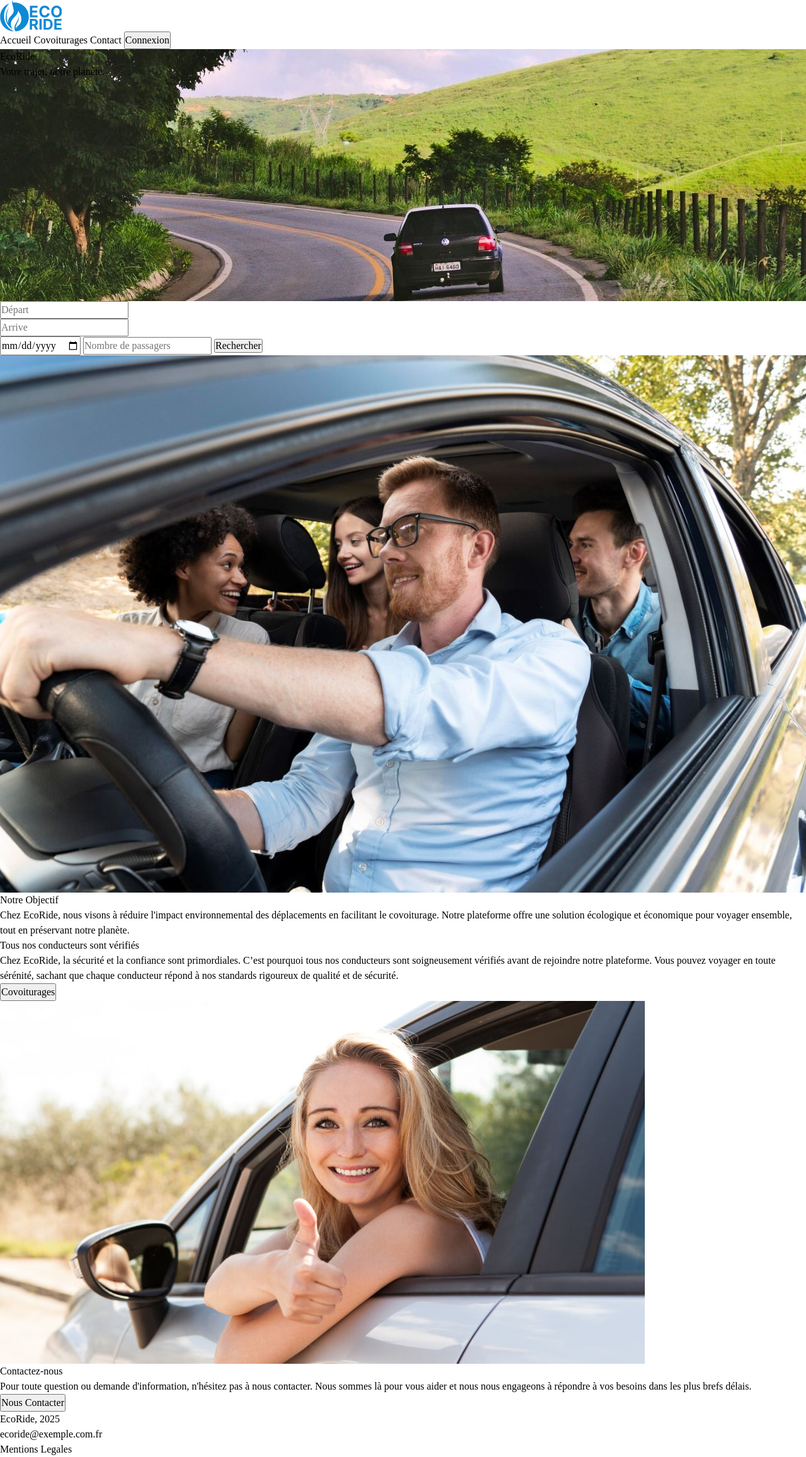
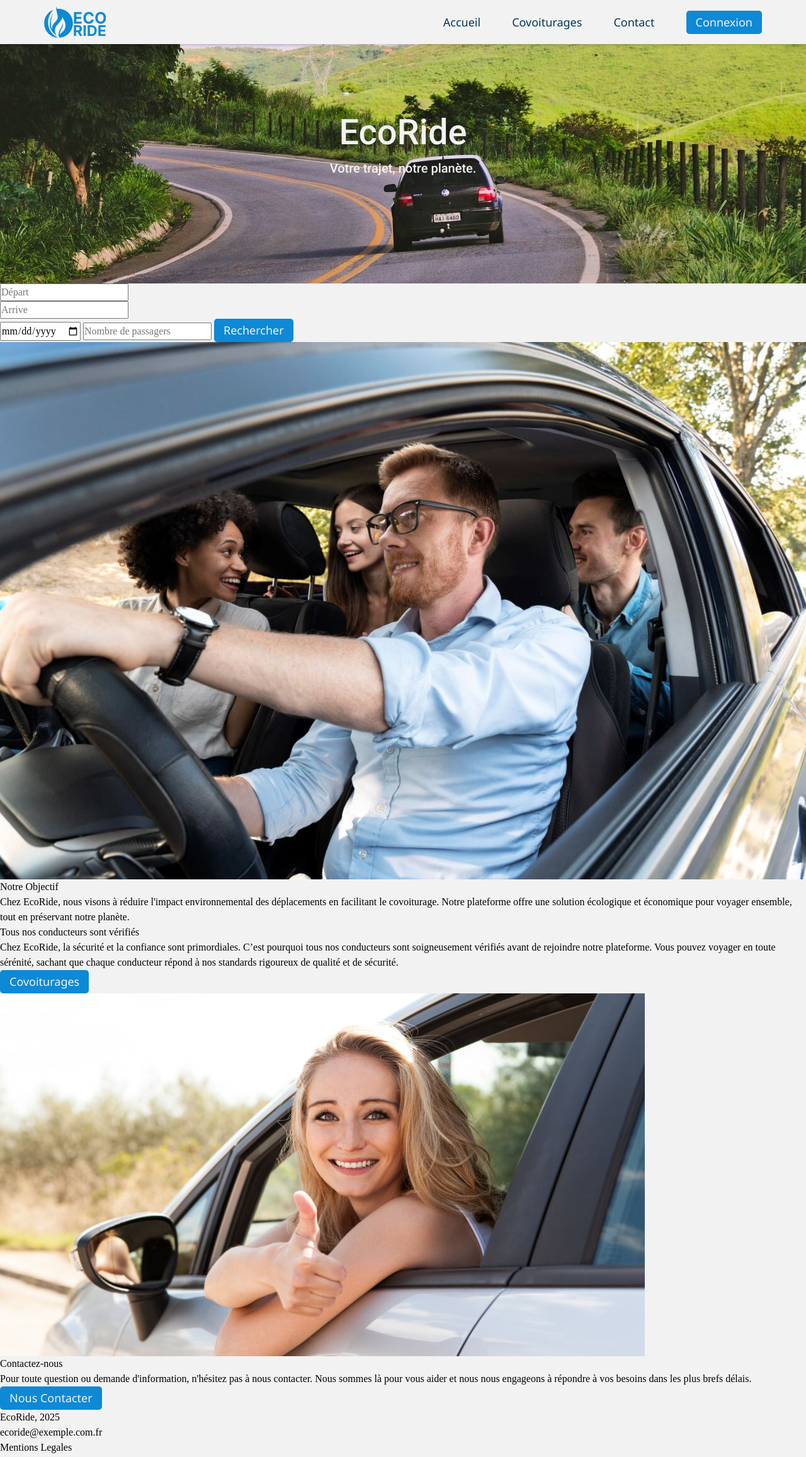
Before and after one commit to joselezcano8/EcoRide---Studi, a PHP site: page / in a window 1280 px wide. Shown: the whole page at 63% size. Run offline with PHP 8.4, Linux system fonts and the light colour scheme.

Commit message:
Barre navigation et home

```diff
--- a/index.html
+++ b/index.html
@@ -16,7 +16,7 @@
 </head>
 <body>
     <!-- Section de la barre de navigation -->
-    <nav>
+    <nav class="nav padding">
         <a href="">
             <img src="img/logo_primary.png" alt="Logo Eco Ride">
         </a>
@@ -24,13 +24,13 @@
             <a href="">Accueil</a>
             <a href="">Covoiturages</a>
             <a href="">Contact</a>
-            <button>Connexion</button>
+            <button class="button">Connexion</button>
         </ul>
     </nav>
     <!-- Titre, sous-titre et bg image -->
-    <header style="background-image: url('img/car_road.jpg');width: 100wh; height: 400px; background-repeat: no-repeat">
-        <h1>EcoRide</h1>
-        <h3>Votre trajet, notre planète.</h3>
+    <header class="header" style="background-image: url('img/car_road.jpg');width: 100wh; height: 450px; background-repeat: no-repeat">
+        <h1 style="color: var(--clr-clear)">EcoRide</h1>
+        <h3 style="color: var(--clr-clear)">Votre trajet, notre planète.</h3>
     </header>
     <main>
         <!--Recherhce Itineraire-->
@@ -45,7 +45,7 @@
 
             <input type="number" name="" id="" placeholder="Nombre de passagers">
 
-            <input type="button" value="Rechercher">
+            <input type="button" value="Rechercher" class="button">
         </form>
         <section class="objectif">
             <img src="img/covoiturage.jpg" alt="Image du covoiturage">
@@ -58,14 +58,14 @@
             <div>
                 <h2>Tous nos conducteurs sont vérifiés</h2>
                 <p>Chez EcoRide, la sécurité et la confiance sont primordiales. C’est pourquoi tous nos conducteurs sont soigneusement vérifiés avant de rejoindre notre plateforme. Vous pouvez voyager en toute sérénité, sachant que chaque conducteur répond à nos standards rigoureux de qualité et de sécurité.</p>
-                <button>Covoiturages</button>
+                <button class="button">Covoiturages</button>
             </div>
             <img src="img/woman_smiling.jpg" alt="">
         </section>
         <section class="contactez-nous">
             <h2>Contactez-nous</h2>
             <p>Pour toute question ou demande d'information, n'hésitez pas à nous contacter. Nous sommes là pour vous aider et nous nous engageons à répondre à vos besoins dans les plus brefs délais.</p>
-            <button>Nous Contacter</button>
+            <button class="button">Nous Contacter</button>
         </section>
     </main>
     <!--Footer-->
--- a/styles.css
+++ b/styles.css
@@ -69,6 +69,7 @@ html,
 body {
     min-height: 100%;
     overflow-x: hidden;
+    background-color: var(--clr-clear);
 }
 
 /* Set core body defaults */
@@ -116,3 +117,73 @@ svg {
   }
 }
 }
+
+.padding{
+  padding-left: 70px;
+  padding-right: 70px;
+}
+
+/*Button*/
+.button {
+  background-color: var(--clr-primary);
+  color: var(--clr-clear);
+  font-family: var(--ff-secondary);
+  font-size: var(--fs-button);
+  padding: 5px 15px;
+  text-align: center;
+  border-radius: 5px;
+  border: 0;
+  cursor: pointer;
+}
+
+.button:hover {
+  background-color: var(--clr-dark);
+}
+
+/*Navigation*/
+.nav{
+  position: fixed;
+  background-color: var(--clr-clear);
+  width: 100%;
+  display: flex;
+  justify-content: space-between;
+  align-items: center;
+  height: 70px;
+  box-shadow: rgba(0, 0, 0, 0.15) 1.95px 1.95px 2.6px;
+}
+
+.nav ul {
+  display: flex;
+  align-items: center;
+  gap: 50px;
+}
+
+.nav ul a {
+  font-family: var(--ff-secondary);
+  font-size: var(--fs-nav);
+  color: var(--clr-dark) !important;
+}
+
+.nav ul a:hover{
+  color: var(--clr-primary) !important;
+}
+
+/*Header*/
+.header {
+  display: flex;
+  flex-direction: column;
+  justify-content: center;
+  align-items: center;
+}
+
+.header h1 {
+  font-family: var(--ff-primary);
+  font-size: var(--fs-primary-heading);
+  font-weight: var(--fw-semi-bold);
+}
+
+.header h3 {
+  font-family: var(--ff-primary);
+  font-size: var(--fs-third-heading);
+  font-weight: var(--fw-semi-bold);
+}
```
